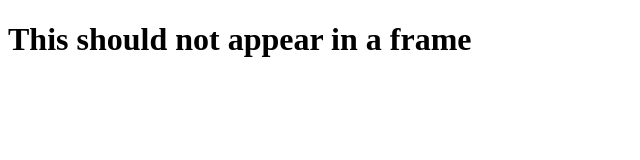
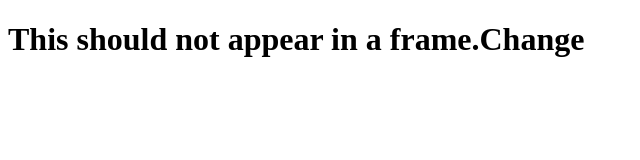
Before and after one commit to DevSprinks/WorkTesting, a plain HTML site: page index.html in a window 1280 px wide. Shown: the whole page, without its empty margins (0-640 px from the left). Drawn offline with Linux system fonts and the light colour scheme.

Commit message:
Update index.html

```diff
--- a/index.html
+++ b/index.html
@@ -7,7 +7,7 @@ if (top !== self) {
   top.location = self.location;
 }
 </script>
-<h1>This should not appear in a frame</h1>
+<h1>This should not appear in a frame.Change</h1>
 </body>
 
 </html>
```
